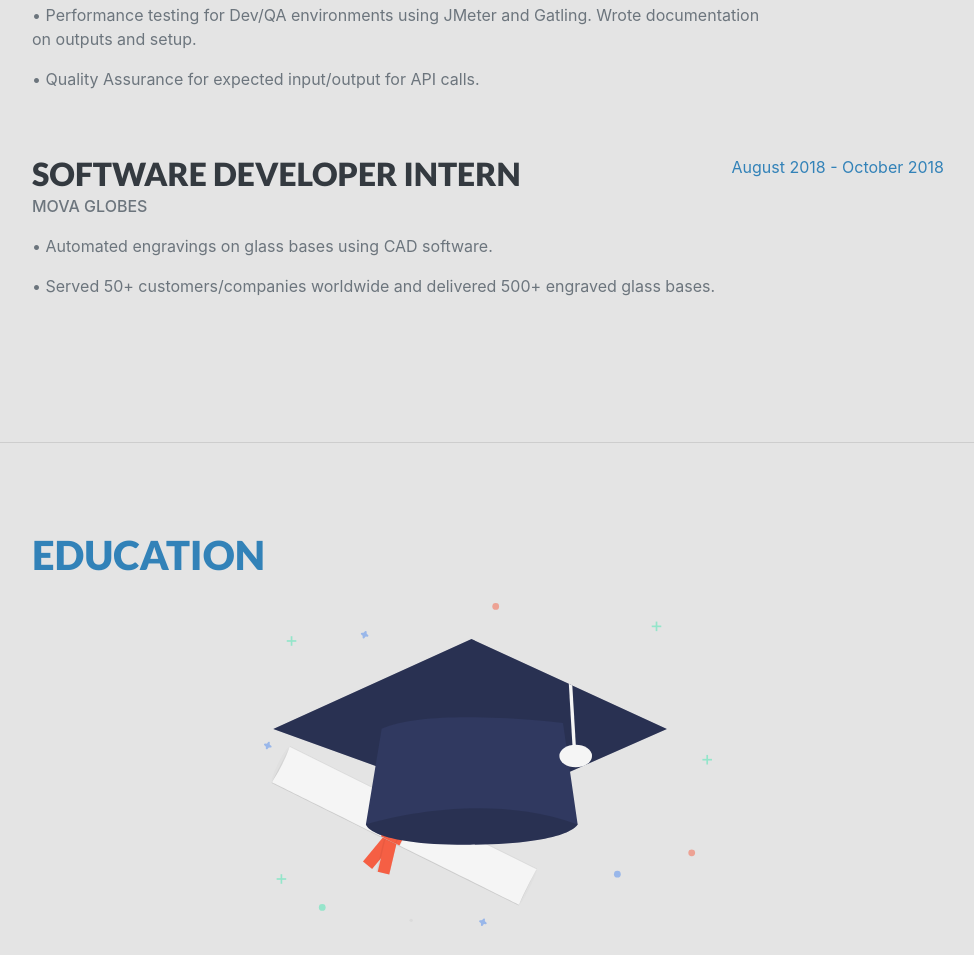
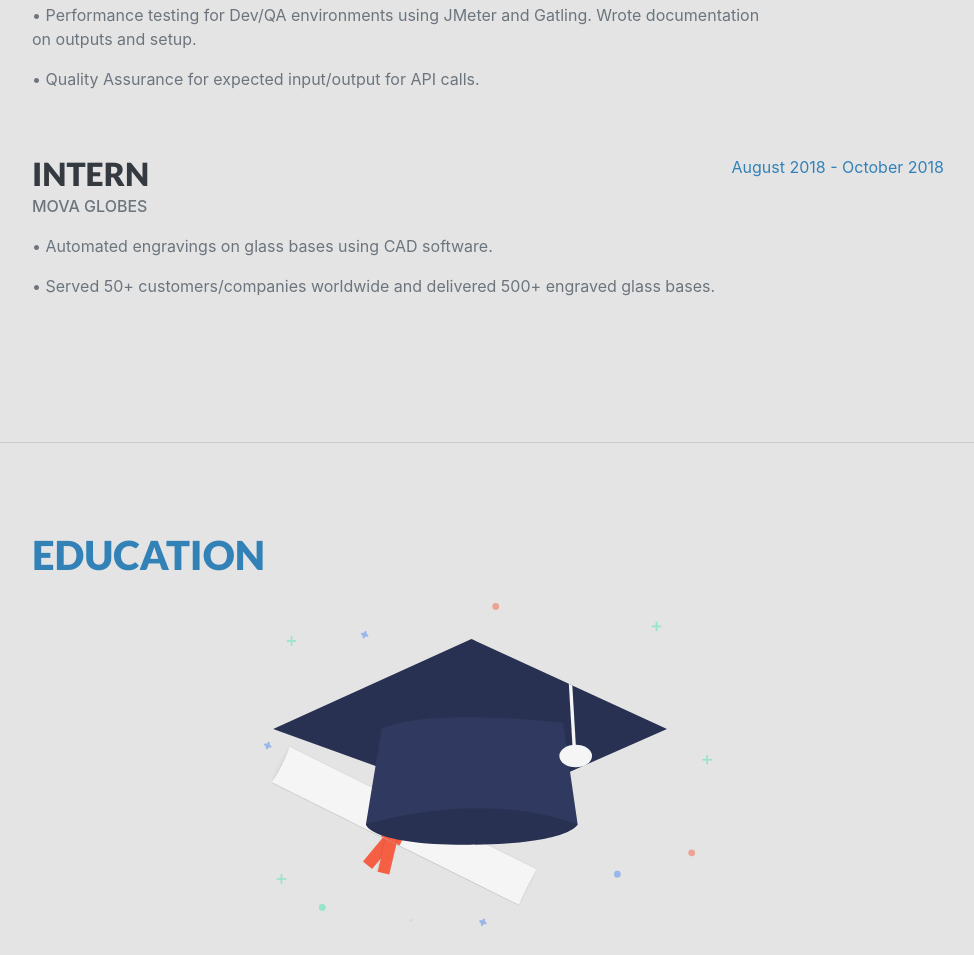
Before and after one commit to bayar-t/bayar-t.github.io, a plain HTML site: page index.html in a window 1280 px wide. Shown: the part 2199-3154 px from the top of the page, without its empty margins (288-1262 px from the left). Drawn offline with nearby package versions, Linux system fonts and the light colour scheme; a web font is replaced by a local one.

Commit message:
Update index.html

```diff
--- a/index.html
+++ b/index.html
@@ -93,7 +93,7 @@
         </div>
         <div class="d-flex flex-column flex-md-row justify-content-between mb-5">
           <div class="flex-grow-1">
-            <h3 class="mb-0">Software Developer Intern</h3>
+            <h3 class="mb-0">Intern</h3>
             <div class="subheading mb-3">Mova Globes</div>
             <p>• Automated engravings on glass bases using CAD software.</p>
             <p>• Served 50+ customers/companies worldwide and delivered 500+ engraved glass
```
